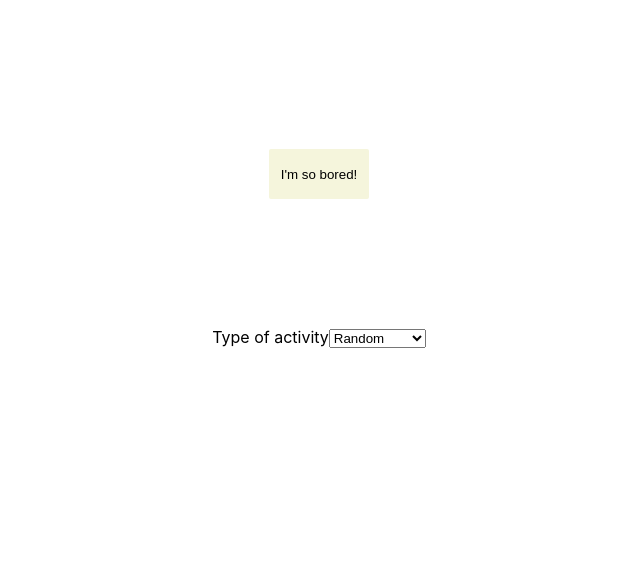
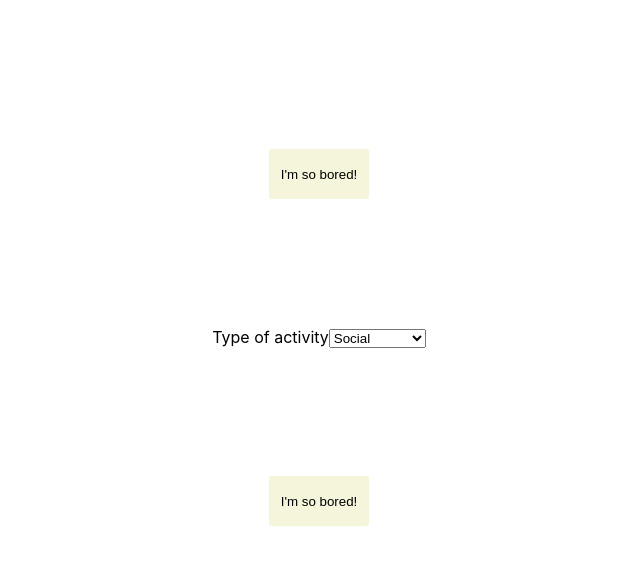
Before and after one commit to NellySP/Im-so-bored, a React (Create React App) app: page / in a window 1280 px wide. Shown: the top 564 px of the page, without its empty margins (321-961 px from the left). Built offline with nearby package versions, Linux system fonts and the light colour scheme; no server answers.

Commit message:
getting closer

```diff
--- a/src/components/SortByType/index.js
+++ b/src/components/SortByType/index.js
@@ -1,20 +1,21 @@
 import React, { useState, useEffect } from "react";
-
+import Button from "../Button";
 const SortByType = () => {
+  const [activity, setActivity] = useState();
   const [type, setType] = useState();
+  const [inputType, setInputType] = useState();
 
   const getType = async () => {
     const response = await fetch(
-      "http://www.boredapi.com/api/activity?type={type}"
+      "http://www.boredapi.com/api/activity?type=" + inputType
     );
     const data = await response.json();
-    console.log(data);
+    setActivity(data.activity);
     setType(data.type);
   };
-  console.log(type);
 
   function changeType(e) {
-    setType(e.target.value);
+    setInputType(e.target.value);
   }
 
   useEffect(() => {
@@ -23,10 +24,15 @@ const SortByType = () => {
 
   return (
     <div>
-      <form>
+      <form onSubmit={() => getType()}>
         <div>
           <label htmlFor="type">Type of activity</label>
-          <select name="type" id="type" value={type} onChange={changeType}>
+          <select
+            name="type"
+            id="type"
+            defaultValue={"social"}
+            onChange={changeType}
+          >
             <option value="">Random</option>
             <option value="education">Education</option>
             <option value="recreational">Recreational</option>
@@ -40,7 +46,9 @@ const SortByType = () => {
           </select>
         </div>
       </form>
-      <h1>{type}</h1>
+      <Button buttonText={type} type="submit" handleClick={() => getType()} />
+      <h3>{activity}</h3>
+      <p>{type}</p>
     </div>
   );
 };
```
